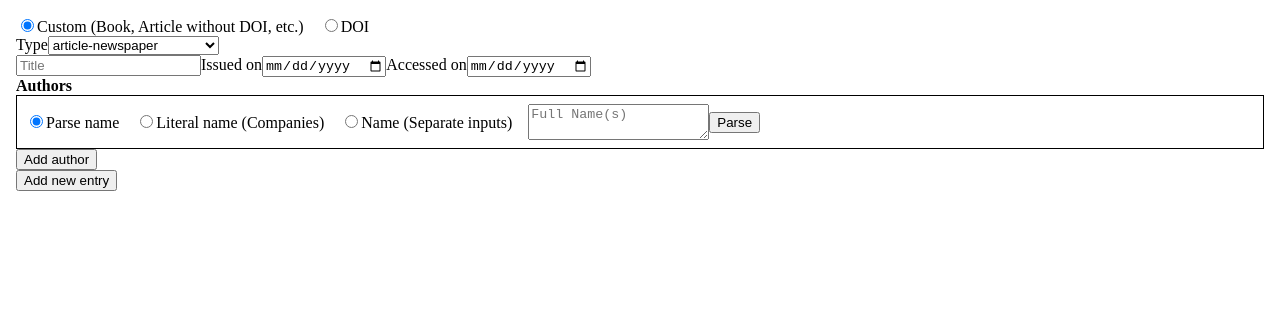
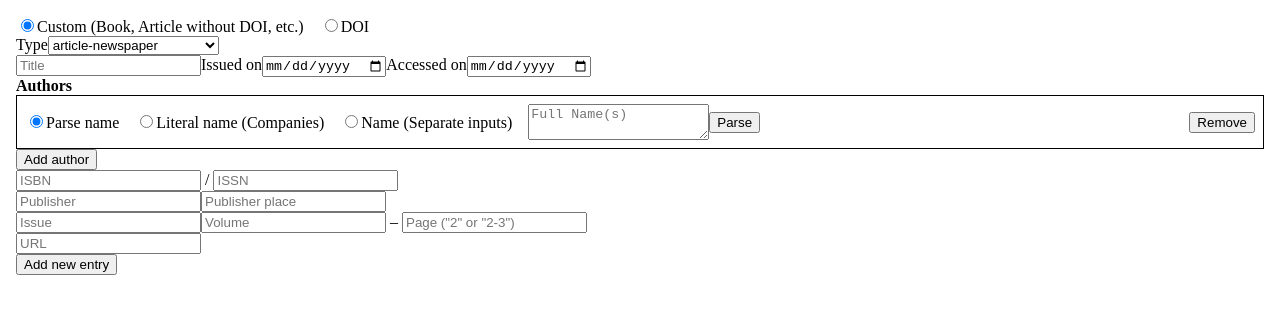
Before and after one commit to drinking-code/gen-biblio, a website: page public/index.html in a window 1280 px wide. Drawn offline with Linux system fonts and the light colour scheme; no server answers.

Commit message:
add other inputs

```diff
--- a/public/js/custom-entry.js
+++ b/public/js/custom-entry.js
@@ -1,5 +1,10 @@
 function makeCustomEntryInputs(makeOption) {
     const addButton = element('button', {innerText: 'Add author'})
+
+    addButton.addEventListener('click', () => {
+        const lastAuthorEntryElement = addButton.parentNode.querySelector('.author:last-of-type')
+        lastAuthorEntryElement.insertAdjacentElement('beforebegin', newAuthorEntry())
+    })
 
     const newAuthorEntry = () => {
         const literalNameRow = element('div', {
@@ -20,8 +25,7 @@ function makeCustomEntryInputs(makeOption) {
             className: 'separate-name',
             children: [
                 element('input', {placeholder: 'Forename (Ludwig)'}),
-                element('input', {placeholder: 'Dropping particle (van)'}),
-                element('input', {placeholder: 'Surname (Beethoven)'}),
+                element('input', {placeholder: 'Surname (van Beethoven)'}),
             ]
         })
 
@@ -38,18 +42,32 @@ function makeCustomEntryInputs(makeOption) {
                     .find(label => label.innerText === 'Name (Separate inputs)')
                     .querySelector('input').click()
                 element.querySelector(`.separate-name [placeholder="Forename (Ludwig)"]`).value = name.forename ?? ''
-                element.querySelector(`.separate-name [placeholder="Dropping particle (van)"]`).value = name.particle ?? ''
-                element.querySelector(`.separate-name [placeholder="Surname (Beethoven)"]`).value = name.surname ?? ''
+                element.querySelector(`.separate-name [placeholder="Surname (van Beethoven)"]`).value = name.surname ?? ''
             })
             setTimeout(() => tabsElement.remove())
             console.log(parsedNames)
         })
 
-        return makeTabs({
-            'Parse name': parsingNameRow,
-            'Literal name (Companies)': literalNameRow,
-            'Name (Separate inputs)': nameRow,
-        }, {className: ['row-direction', 'full-border', 'center-inner', 'author'].join(' ')})
+        const removeButton = element('button', {innerText: 'Remove'})
+
+        removeButton.addEventListener('click', () => {
+            authorElement.remove()
+        })
+
+        const authorElement = makeTabs(
+            {
+                'Parse name': parsingNameRow,
+                'Literal name (Companies)': literalNameRow,
+                'Name (Separate inputs)': nameRow,
+            },
+            {className: ['row-direction', 'full-border', 'center-inner', 'author'].join(' ')},
+            [element('div', {
+                className: 'set-left',
+                children: [removeButton]
+            })]
+        )
+
+        return authorElement
     }
 
     return [
@@ -84,5 +102,52 @@ function makeCustomEntryInputs(makeOption) {
                 addButton
             ]
         }),
+        element('div', {
+            children: [
+                element('input', {
+                    placeholder: 'ISBN'
+                }),
+                element('span', {
+                    innerText: ' / ',
+                }),
+                element('input', {
+                    placeholder: 'ISSN'
+                }),
+            ]
+        }),
+        element('div', {
+            children: [
+                element('input', {
+                    placeholder: 'Publisher'
+                }),
+                element('input', {
+                    placeholder: 'Publisher place'
+                }),
+            ]
+        }),
+        element('div', {
+            children: [
+                element('input', {
+                    placeholder: 'Issue'
+                }),
+                element('input', {
+                    placeholder: 'Volume'
+                }),
+                element('span', {
+                    innerText: ' – ',
+                }),
+                element('input', {
+                    placeholder: 'Page ("2" or "2-3")'
+                }),
+            ]
+        }),
+        element('div', {
+            children: [
+                element('input', {
+                    type: 'url',
+                    placeholder: 'URL',
+                }),
+            ]
+        }),
     ]
 }
--- a/public/js/parse-names.js
+++ b/public/js/parse-names.js
@@ -88,14 +88,16 @@ function parseName(fullName) {
                 particle = splitName.shift()
             }
             surname = splitName.shift()
+            surname = [particle, surname].filter(v => v).join(' ')
             forename = [...splitName].join(' ')
         } else { // forenames (probably) at beginning
             surname = splitName.pop()
             if (surnameParticles.includes(splitName[splitName.length - 1])) {
                 particle = splitName.pop()
             }
+            surname = [particle, surname].filter(v => v).join(' ')
             forename = [...splitName].join(' ')
         }
     }
-    return {forename, particle, surname}
+    return {forename, surname}
 }
--- a/public/style.css
+++ b/public/style.css
@@ -74,6 +74,10 @@ body {
 .center-inner > * {
     display: flex;
     align-items: center;
+}
+
+.set-left {
+    margin-left: auto;
 }
 
 .entries {
```
